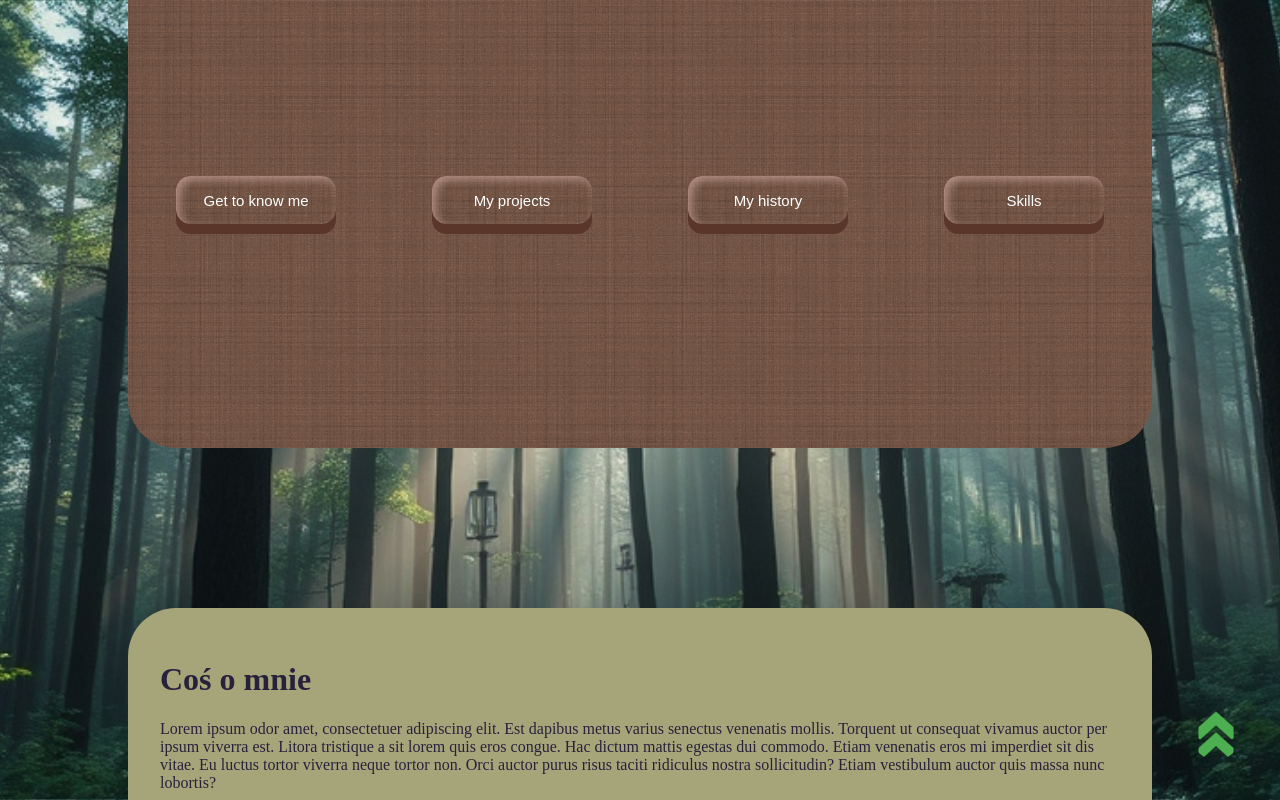
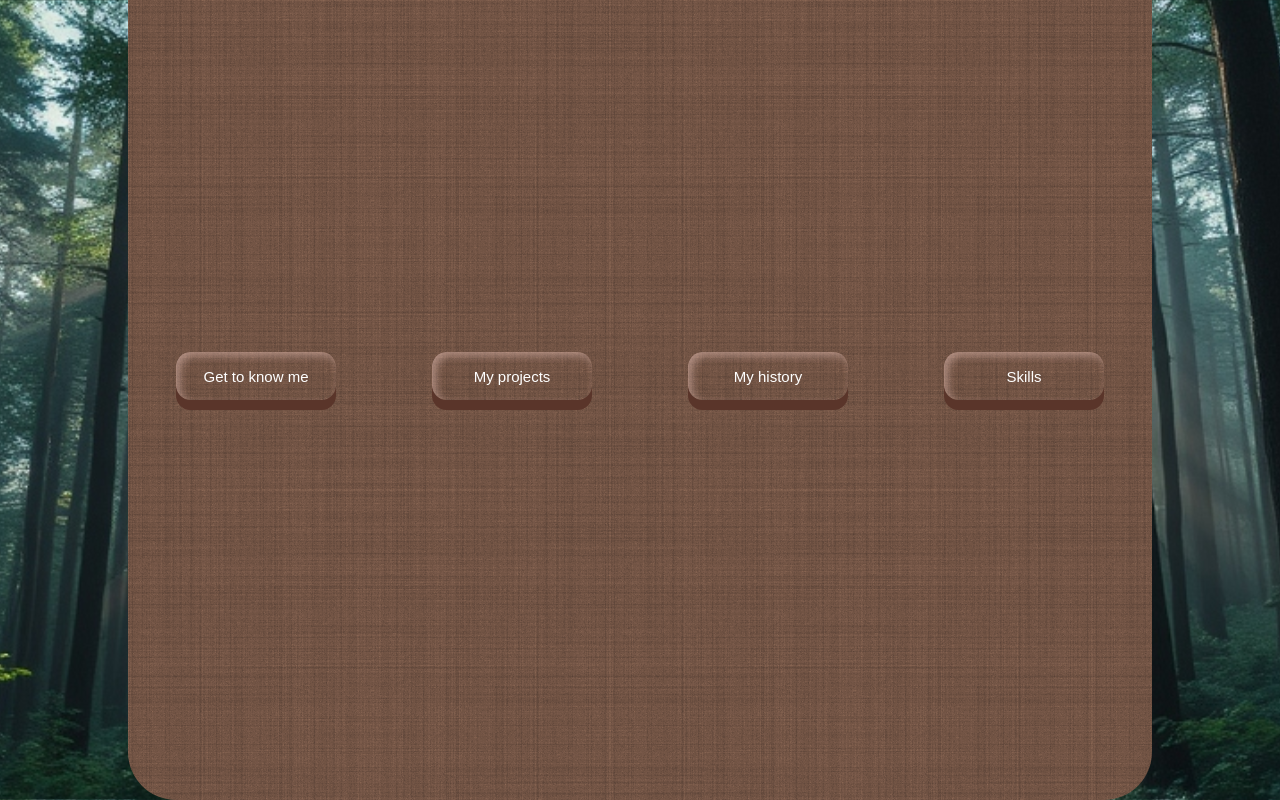
Before and after one commit to SmoczynskiJan/Jan_Smoczynski.github.io, a plain HTML site: page index.html in a window 1280 px wide. Shown: the top 800 px of the page. Drawn offline with Linux system fonts and the light colour scheme.

Commit message:
Changed bright clour some twicks

```diff
--- a/index.html
+++ b/index.html
@@ -67,7 +67,6 @@
       </div>
     </container>
     <!-- arrow up -->
-    <a href="#hero"><div id="goUp"></div></a>
     <script src="index.js"></script>
   </body>
 </html>
--- a/styles.css
+++ b/styles.css
@@ -7,7 +7,7 @@
   --main2-color: #5a352a;
   --main3-color: #a33b20;
   --main4-color: #a47963;
-  --main5-color: #a6a57a;
+  --main5-color: #f8f7fa;
 }
 /*_________________________________________________ HTML Elements */
 html {
@@ -22,6 +22,7 @@ body {
   background-size: cover;
   background-attachment: fixed;
   background-position: center;
+  color: var(--main5-color);
 }
 button {
   width: 10rem;
@@ -59,7 +60,7 @@ button:active {
 }
 
 #hero {
-  height: 50vh;
+  height: 94vh;
   display: flex;
   flex-direction: row;
   flex-wrap: wrap;
@@ -71,19 +72,6 @@ button:active {
   align-content: space-around;
   justify-content: space-around;
   align-items: center;
-}
-
-#goUp {
-  position: fixed;
-  bottom: 2.5rem;
-  right: 2.5rem;
-  overflow: hidden;
-  width: 3rem;
-  height: 3rem;
-  border-radius: 50%;
-  background-image: url(icons/fast-forward.png);
-  background-size: contain;
-  rotate: -90deg;
 }
 
 /*_________________________________________________ Classes */
```
